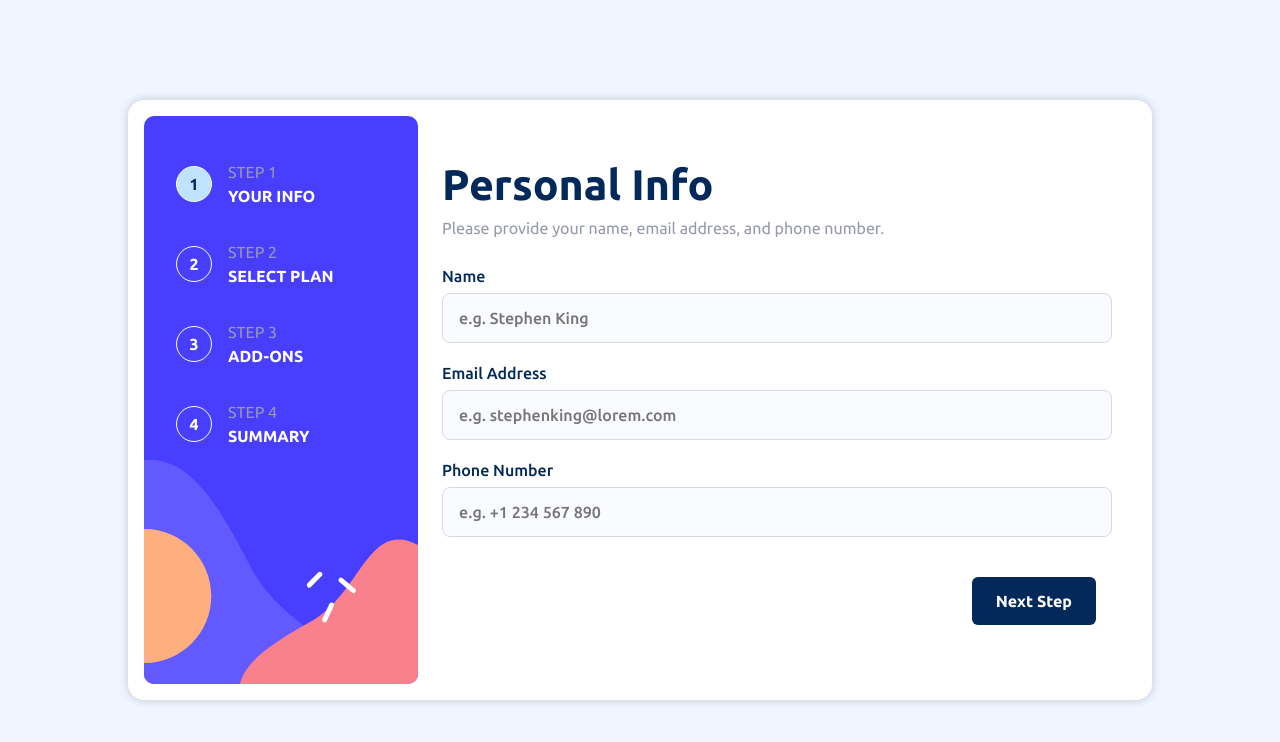
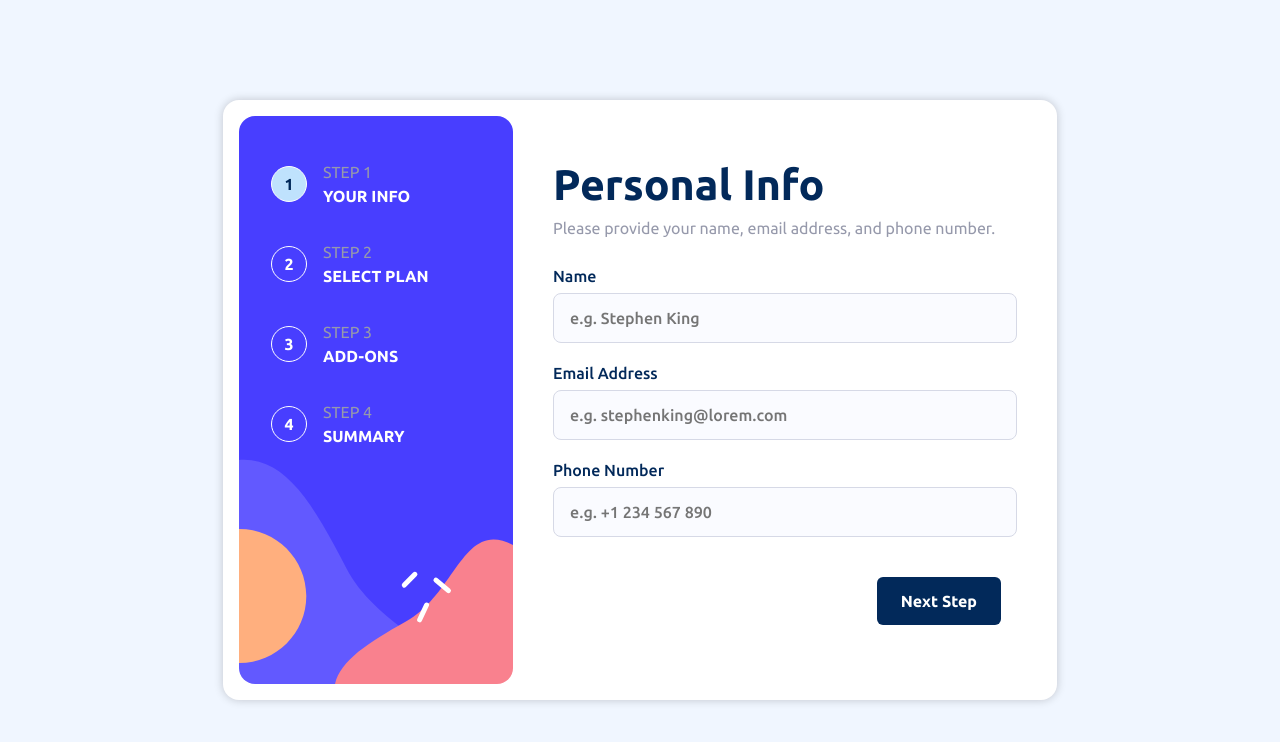
Before and after one commit to frontendfixer/multi-step-form, a React (Vite) app: page / in a window 1280 px wide. Shown: the top 742 px of the page. Built offline with nearby package versions, Linux system fonts and the light colour scheme.

Commit message:
component: form base layout

```diff
--- a/src/components/form-layout/form-layout.component.jsx
+++ b/src/components/form-layout/form-layout.component.jsx
@@ -1,6 +1,5 @@
 import { Outlet } from 'react-router-dom';
 
-import { ReactComponent as NavBackgroundImage } from '../../assets/images/bg-sidebar-desktop.svg';
 import FormNav from '../form-nav/form-nav.component';
 import style from './styles.module.scss';
 
@@ -8,9 +7,6 @@ function FormLayout() {
   return (
     <div className={style.form__container}>
       <div className={style.form__nav}>
-        <div className={style.nav__image}>
-          <NavBackgroundImage className={style.form__nav__image} />
-        </div>
         <div className={style.nav__container}>
           <FormNav />
         </div>
--- a/src/components/form-layout/styles.module.scss
+++ b/src/components/form-layout/styles.module.scss
@@ -2,41 +2,64 @@
 
 .form {
   &__container {
-    width: min(90vw, 1024px);
-    min-height: min(90dvh, 37.5rem);
-    padding: 1rem;
-    background-color: var(--white);
+    --background: var(--white);
 
+    min-height: 100dvh;
+    max-width: 61.25rem;
     display: grid;
-    grid-template-columns: auto 1fr;
-    grid-template-rows: 1fr;
-    grid-template-areas: 'a b';
-
-    border-radius: 1rem;
-    box-shadow: 0 0 10px 0px rgba(0 0 0 /0.2);
+    gap: 1rem;
+    grid-template-columns: minmax(0, 1fr);
+    grid-template-rows: 20vw 15vw minmax(0, 1fr);
 
     @include mq-min(small) {
+      padding: 1rem;
+      min-height: min(98dvh, 37.5rem);
+      background-color: var(--background);
+      grid-template-columns: rem(274px) minmax(0, 1fr);
+      grid-template-rows: minmax(0, 1fr);
+      grid-template-areas: 'a b';
+      border-radius: 1rem;
+      box-shadow: 0 0 10px 0px rgba(0 0 0 /0.2);
     }
   }
 
   &__nav {
-    grid-area: a;
+    width: 100vw;
+    grid-column: 1;
+    grid-row: 1/3;
     position: relative;
+    background-image: url(../../assets/images/bg-sidebar-mobile.svg);
+    background-repeat: no-repeat;
+    background-size: cover;
+    @include mq-min(small) {
+      width: 100%;
+      background-image: url('../../assets/images/bg-sidebar-desktop.svg');
+      grid-area: a;
+      border-radius: 1rem;
+    }
   }
   &__body {
-    grid-area: b;
+    margin-inline: auto;
+    grid-column: 1;
+    grid-row: 2/4;
+    z-index: 9;
+
+    @include mq-min(small) {
+      width: 32rem;
+      grid-area: b;
+      box-shadow: unset;
+    }
   }
 }
 
 .nav {
-  &__image {
-    width: 100%;
-    height: 100%;
-  }
   &__container {
     width: 100%;
     position: absolute;
-    top: 2rem;
+    top: 10vw;
     left: 0;
+    @include mq-min(small) {
+      top: 2rem;
+    }
   }
 }
```
